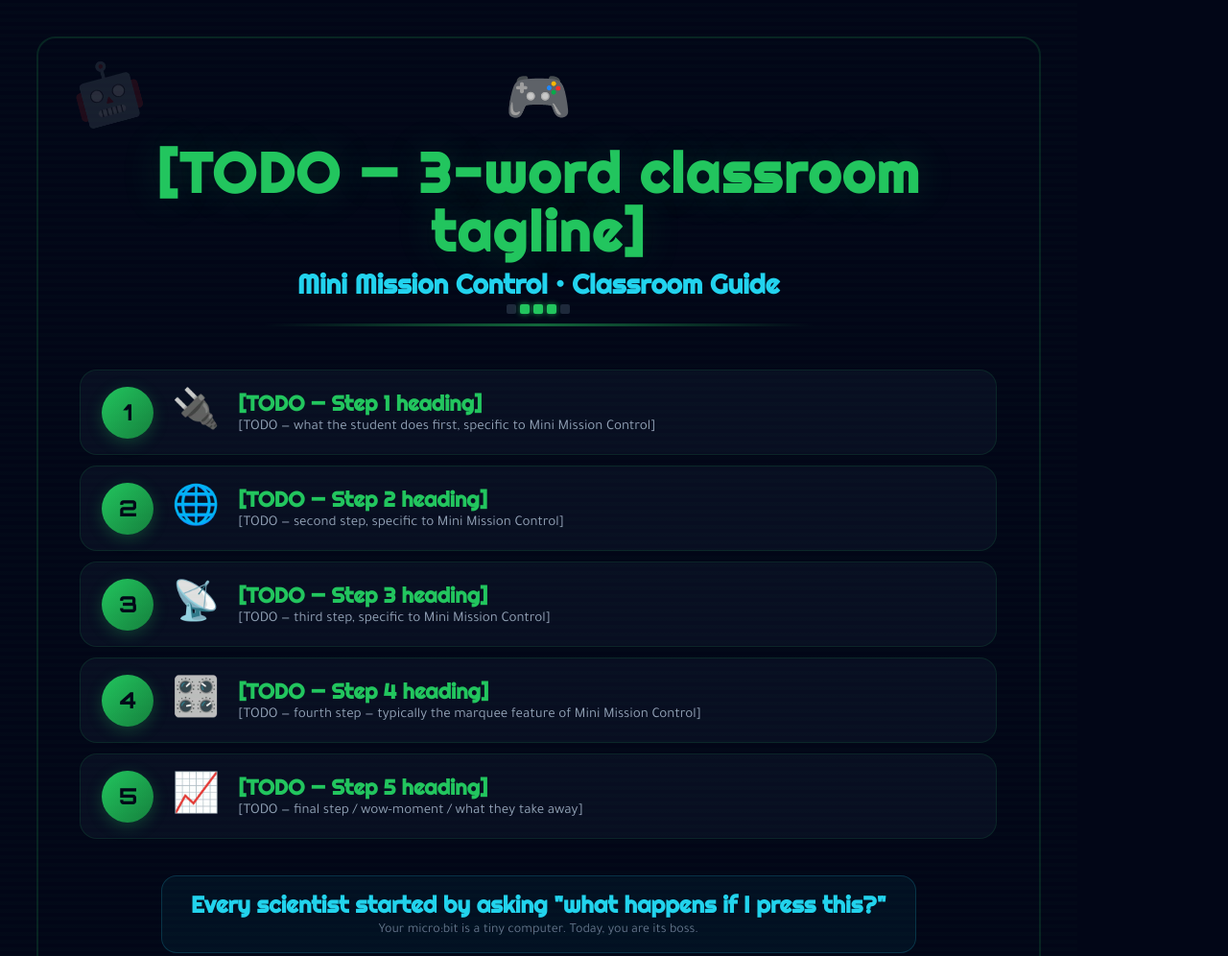
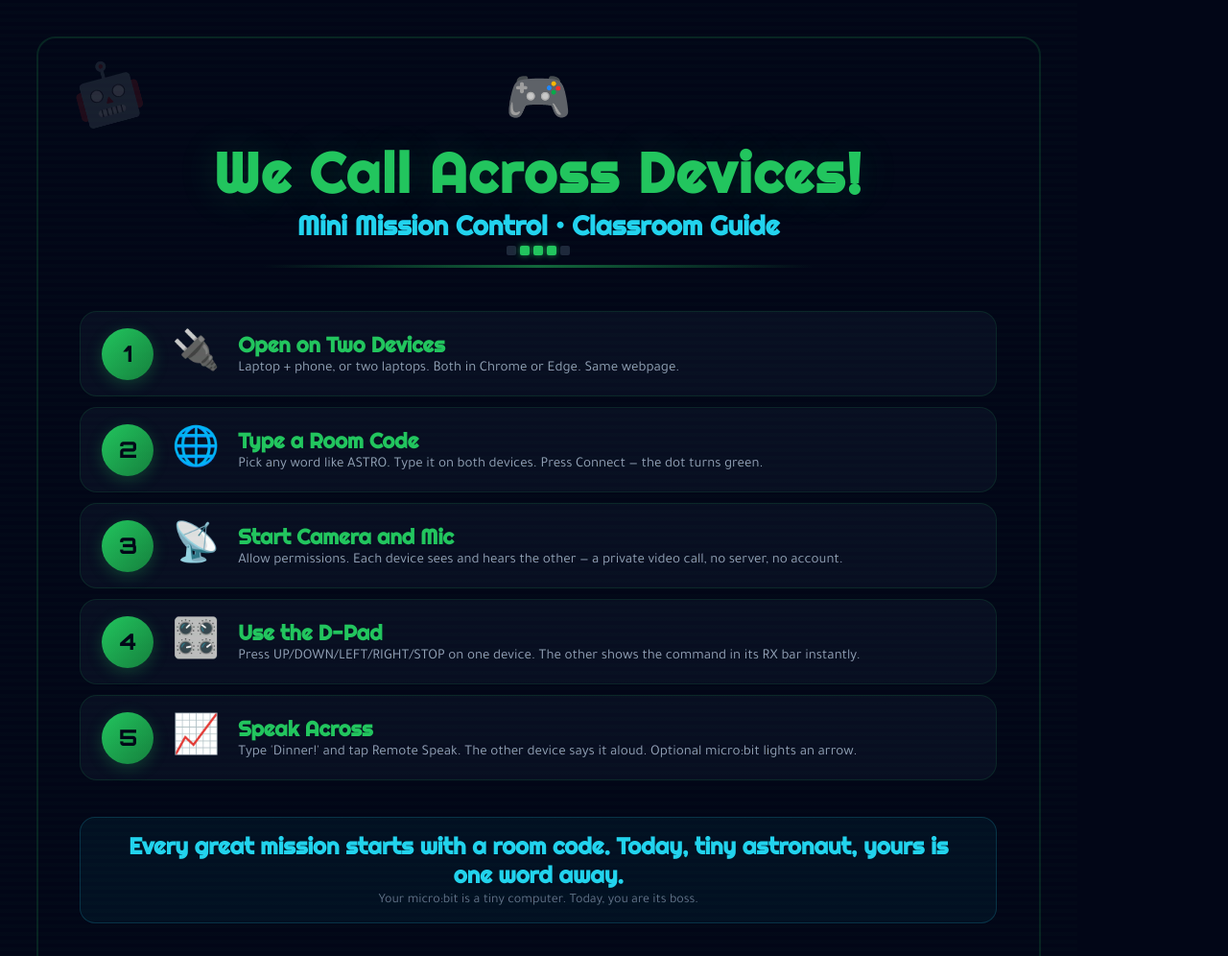
Before and after one commit to abourdim/mission-control, a website: page etsy-package/classroom-poster.html in a window 1280 px wide. Shown: the top 996 px of the page at 96% size. Drawn offline with Linux system fonts and the light colour scheme.

Commit message:
classroom-poster.html: real product-specific 5-step content
Replaced [TODO] shells with concrete, filmable 5-step flows:
bit-bot: pair → pick personality → talk/type → optional micro:bit → parental controls
bitmoji-lab: wire NeoPixel → Chrome → pick emoji → Magic Paintbrush → save
face-quest: local server → webcam → Teach → Unlock → voice+XP
face-tracking: webcam → mesh → 10 detections → TTS → optional BLE
rxy: open builder → pick template → drag widgets → export MakeCode → Play
talking-robot: open → type+speak → pick emotion → change voice → micro:bit mirror
teachable-machine: train model → paste URL → gesture → pair → speak
mission-control: open on 2 devices → room code → camera → D-pad → remote TTS

Each with a product-specific motto. Re-rendered printable-renders/classroom-poster.png.
ZIP rebuilt.

Co-Authored-By: Claude Opus 4.7 (1M context) <noreply@anthropic.com>

```diff
--- a/etsy-package/classroom-poster.html
+++ b/etsy-package/classroom-poster.html
@@ -96,7 +96,7 @@
 
   <div class="header">
     <div class="icon">🎮</div>
-    <h1>[TODO — 3-word classroom tagline]</h1>
+    <h1>We Call Across Devices!</h1>
     <h2>Mini Mission Control &bull; Classroom Guide</h2>
     <div class="led-row">
       <div class="led off"></div><div class="led"></div><div class="led"></div><div class="led"></div><div class="led off"></div>
@@ -112,8 +112,8 @@
       <div class="rule-num">1</div>
       <div class="rule-icon">🔌</div>
       <div class="rule-text">
-        <h3>[TODO — Step 1 heading]</h3>
-        <p>[TODO — what the student does first, specific to Mini Mission Control]</p>
+        <h3>Open on Two Devices</h3>
+        <p>Laptop + phone, or two laptops. Both in Chrome or Edge. Same webpage.</p>
       </div>
     </div>
 
@@ -121,8 +121,8 @@
       <div class="rule-num">2</div>
       <div class="rule-icon">🌐</div>
       <div class="rule-text">
-        <h3>[TODO — Step 2 heading]</h3>
-        <p>[TODO — second step, specific to Mini Mission Control]</p>
+        <h3>Type a Room Code</h3>
+        <p>Pick any word like ASTRO. Type it on both devices. Press Connect — the dot turns green.</p>
       </div>
     </div>
 
@@ -130,8 +130,8 @@
       <div class="rule-num">3</div>
       <div class="rule-icon">📡</div>
       <div class="rule-text">
-        <h3>[TODO — Step 3 heading]</h3>
-        <p>[TODO — third step, specific to Mini Mission Control]</p>
+        <h3>Start Camera and Mic</h3>
+        <p>Allow permissions. Each device sees and hears the other — a private video call, no server, no account.</p>
       </div>
     </div>
 
@@ -139,8 +139,8 @@
       <div class="rule-num">4</div>
       <div class="rule-icon">🎛️</div>
       <div class="rule-text">
-        <h3>[TODO — Step 4 heading]</h3>
-        <p>[TODO — fourth step — typically the marquee feature of Mini Mission Control]</p>
+        <h3>Use the D-Pad</h3>
+        <p>Press UP/DOWN/LEFT/RIGHT/STOP on one device. The other shows the command in its RX bar instantly.</p>
       </div>
     </div>
 
@@ -148,15 +148,15 @@
       <div class="rule-num">5</div>
       <div class="rule-icon">📈</div>
       <div class="rule-text">
-        <h3>[TODO — Step 5 heading]</h3>
-        <p>[TODO — final step / wow-moment / what they take away]</p>
+        <h3>Speak Across</h3>
+        <p>Type 'Dinner!' and tap Remote Speak. The other device says it aloud. Optional micro:bit lights an arrow.</p>
       </div>
     </div>
   </div>
 
   <div class="motto-wrap">
     <div class="motto">
-      <h3>Every scientist started by asking "what happens if I press this?"</h3>
+      <h3>Every great mission starts with a room code. Today, tiny astronaut, yours is one word away.</h3>
       <p>Your micro:bit is a tiny computer. Today, you are its boss.</p>
     </div>
   </div>
```
Also changed, not shown: etsy-package/output/shared/mockups/etsy-mockup-1.png, etsy-package/output/shared/mockups/etsy-mockup-2.png, etsy-package/output/shared/mockups/etsy-mockup-3.png, etsy-package/output/shared/mockups/etsy-mockup-4.png, etsy-package/output/shared/mockups/etsy-mockup-5.png, etsy-package/output/shared/mockups/etsy-mockup-6.png, etsy-package/output/shared/mockups/etsy-mockup-7.png, etsy-package/output/shared/printable-renders/README-quickstart.png, etsy-package/output/shared/printable-renders/classroom-poster.png, 4 other files.
